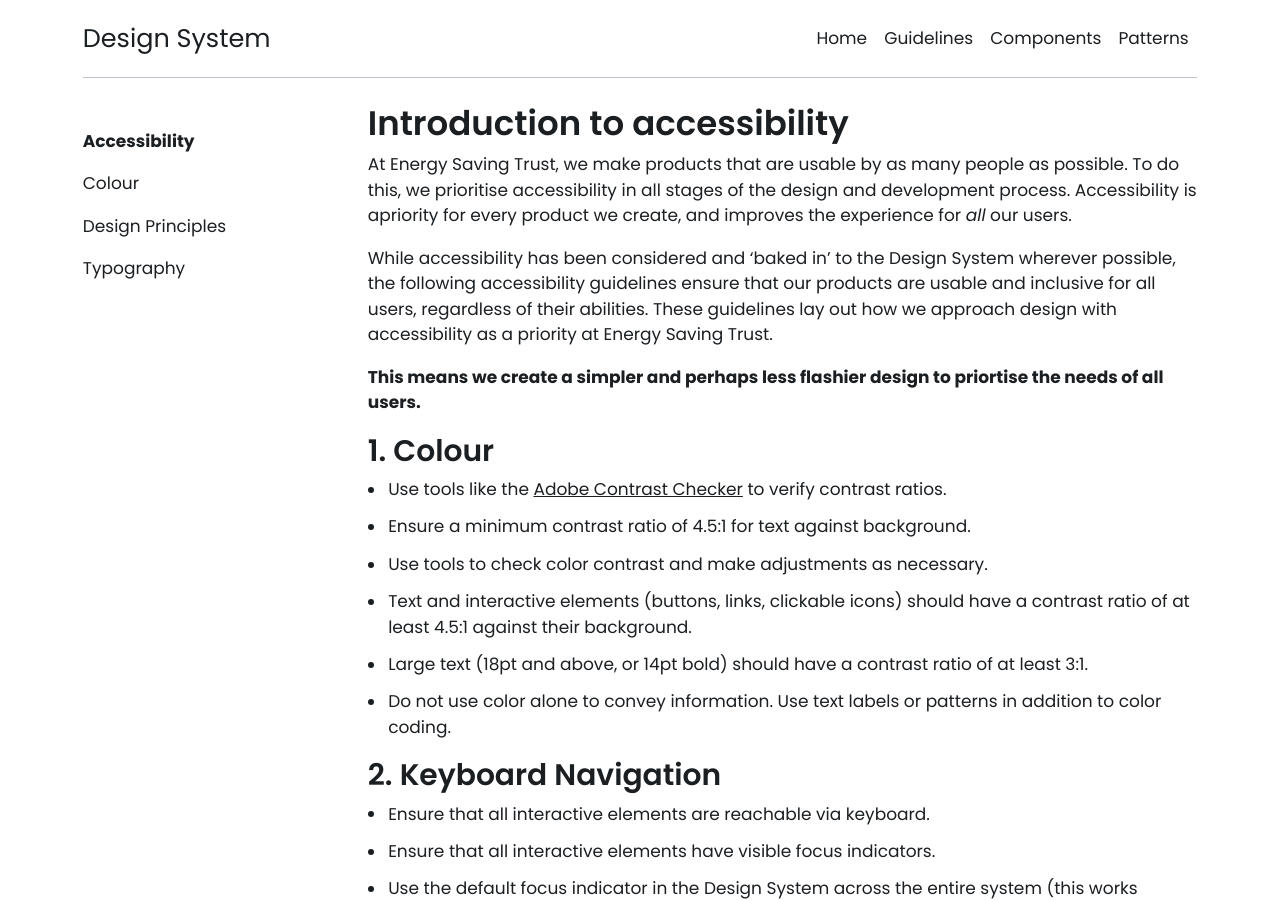
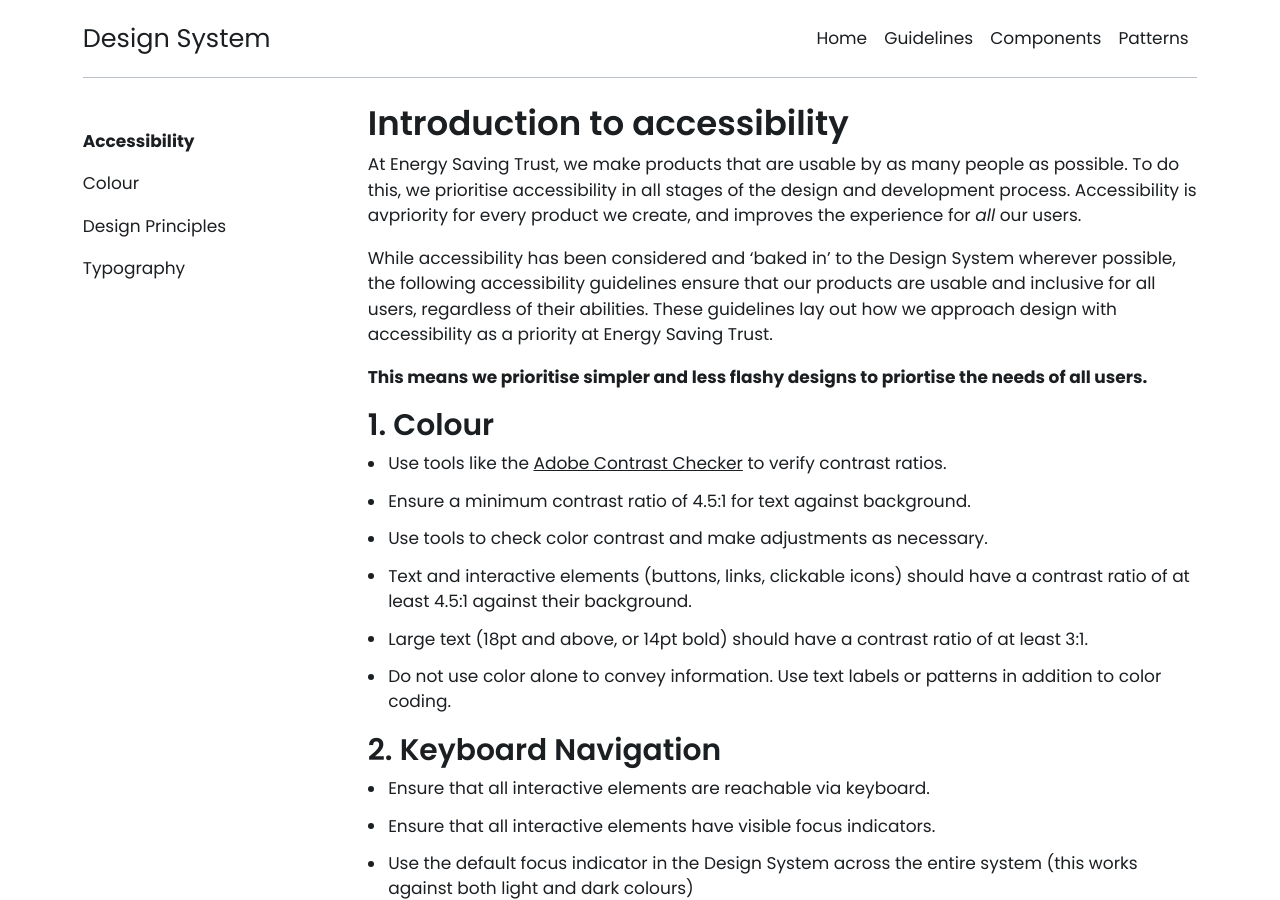
Before and after one commit to Energy-Saving-Trust/Design-System, a Jekyll site: the page built from guidelines/accessibility.md, in a window 1280 px wide and 900 px high. Built offline with Jekyll 4.4.1, drawn with Linux system fonts in a browser that asks for light colours; nearby versions of some CDN libraries.

Commit message:
Update accessibility.md

```diff
--- a/guidelines/accessibility.md
+++ b/guidelines/accessibility.md
@@ -6,11 +6,11 @@ section: guidelines
 
 ## Introduction to accessibility
 
-At Energy Saving Trust, we make products that are usable by as many people as possible. To do this, we prioritise accessibility in all stages of the design and development process. Accessibility is apriority for every product we create, and improves the experience for _all_ our users.
+At Energy Saving Trust, we make products that are usable by as many people as possible. To do this, we prioritise accessibility in all stages of the design and development process. Accessibility is avpriority for every product we create, and improves the experience for _all_ our users.
 
 While accessibility has been considered and ‘baked in’ to the Design System wherever possible, the following accessibility guidelines ensure that our products are usable and inclusive for all users, regardless of their abilities. These guidelines lay out how we approach design with accessibility as a priority at Energy Saving Trust.
 
-**This means we create a simpler and perhaps less flashier design to priortise the needs of all users.**
+**This means we prioritise simpler and less flashy designs to priortise the needs of all users.**
 
 ### 1. Colour
 - Use tools like the [Adobe Contrast Checker](https://color.adobe.com/create/color-contrast-analyzer) to verify contrast ratios.
```
